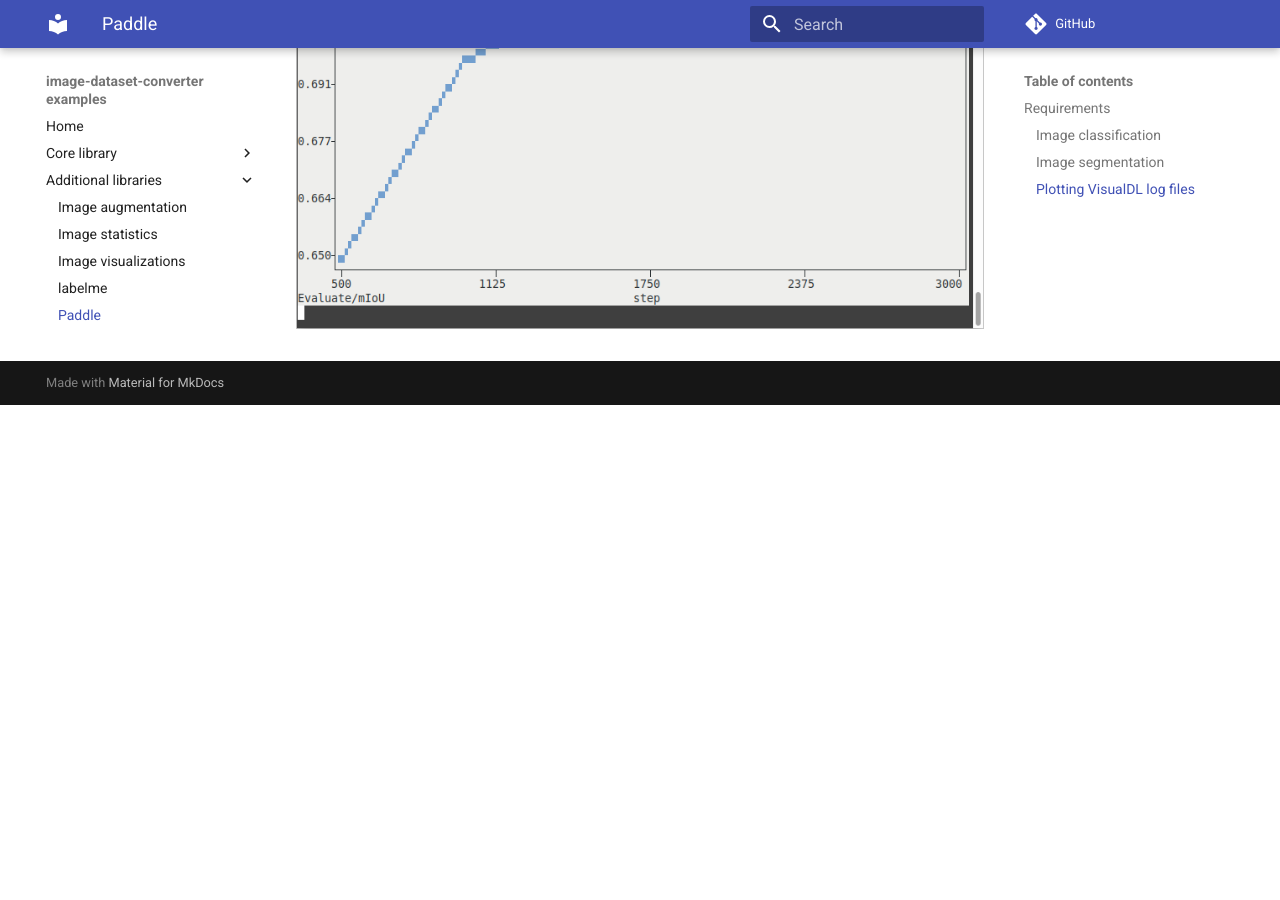
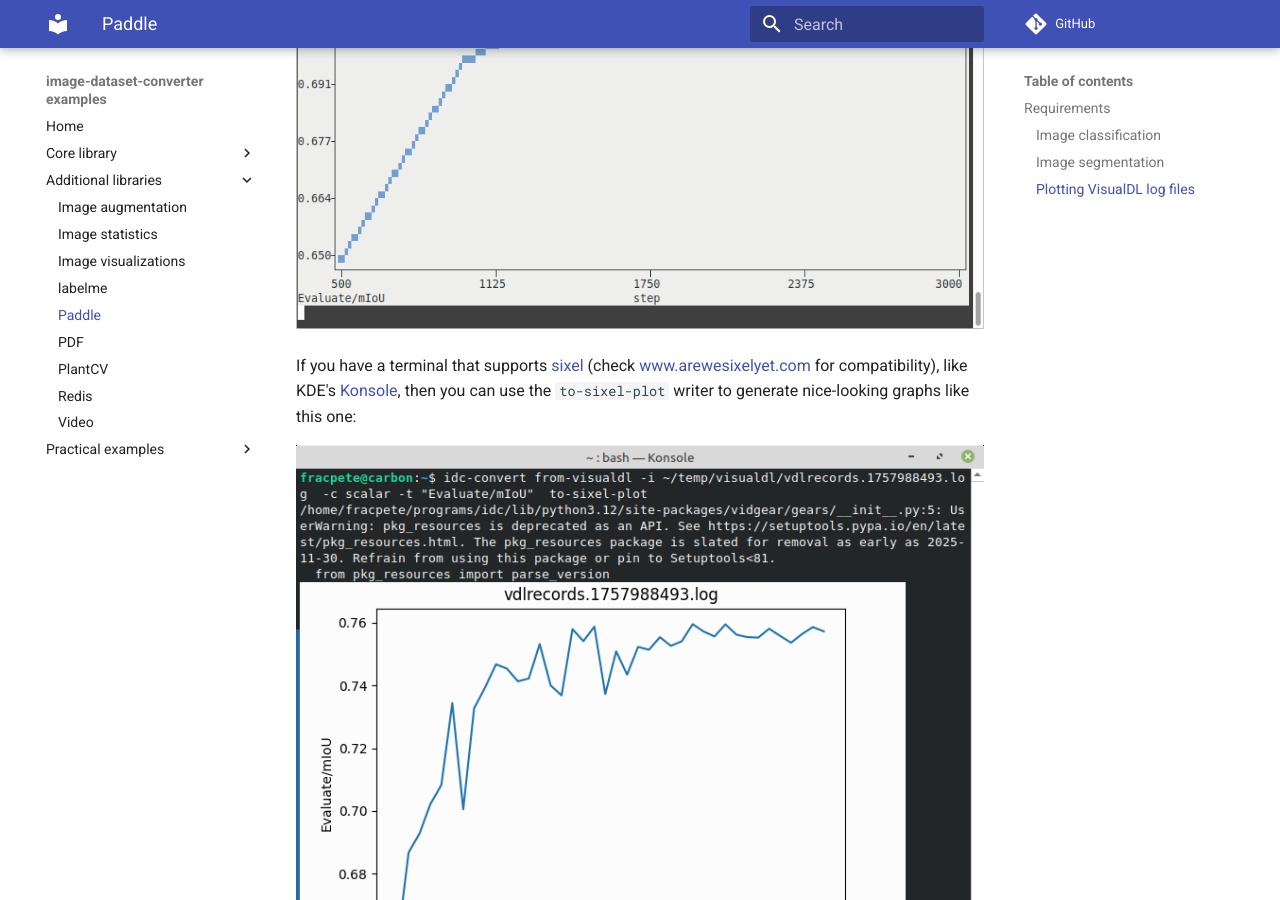
Before and after one commit to waikato-datamining/image-dataset-converter-examples, an MkDocs documentation site: the page built from docs/paddle.md, in a window 1280 px wide and 900 px high, scrolled down 2425 px. Built offline with MkDocs 1.6.1 and Material for MkDocs 9.7.7, drawn with Linux system fonts in a browser that asks for light colours; comment, search, counter and statistics services are not loaded; before the commit the page ends 2830 px from its top, so only the background shows below that.

Commit message:
added to-sixel-plot writer for displaying images in a terminal that supports sixel

```diff
--- a/docs/paddle.md
+++ b/docs/paddle.md
@@ -97,3 +97,10 @@
 model, and the other one monitoring/plotting the log file of the training run:
 
 ![Example visualization of Paddle VisualDL log file using to-terminal-plot](img/paddle-visualdl-watchdir.png)
+
+If you have a terminal that supports [sixel](https://en.wikipedia.org/wiki/Sixel)
+(check [www.arewesixelyet.com](https://www.arewesixelyet.com/) for compatibility),
+like KDE's [Konsole](https://konsole.kde.org/), then you can use the `to-sixel-plot`
+writer to generate nice-looking graphs like this one:
+
+![Example visualization of Paddle VisualDL log file using to-sixel-plot](img/paddle-visualdl-sixel.png)
```
Also changed, not shown: docs/img/paddle-visualdl-sixel.png (added).
